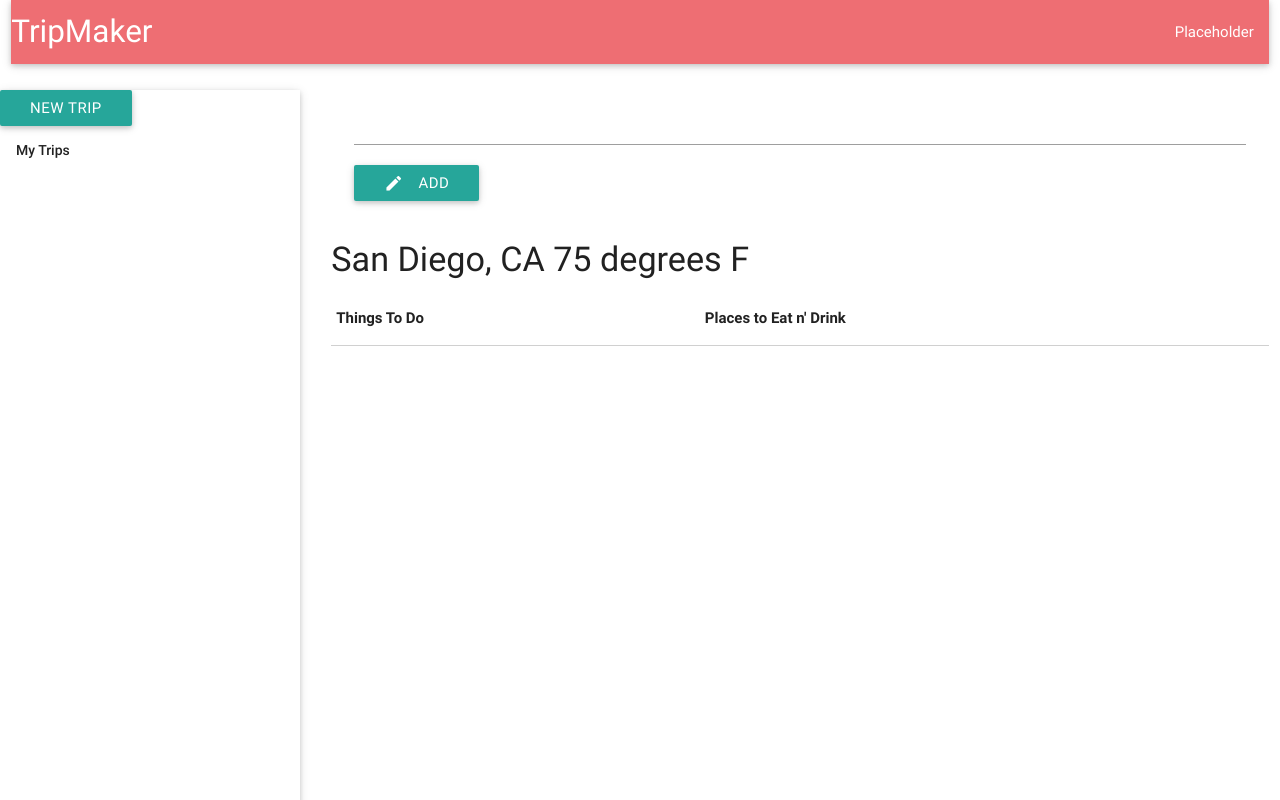
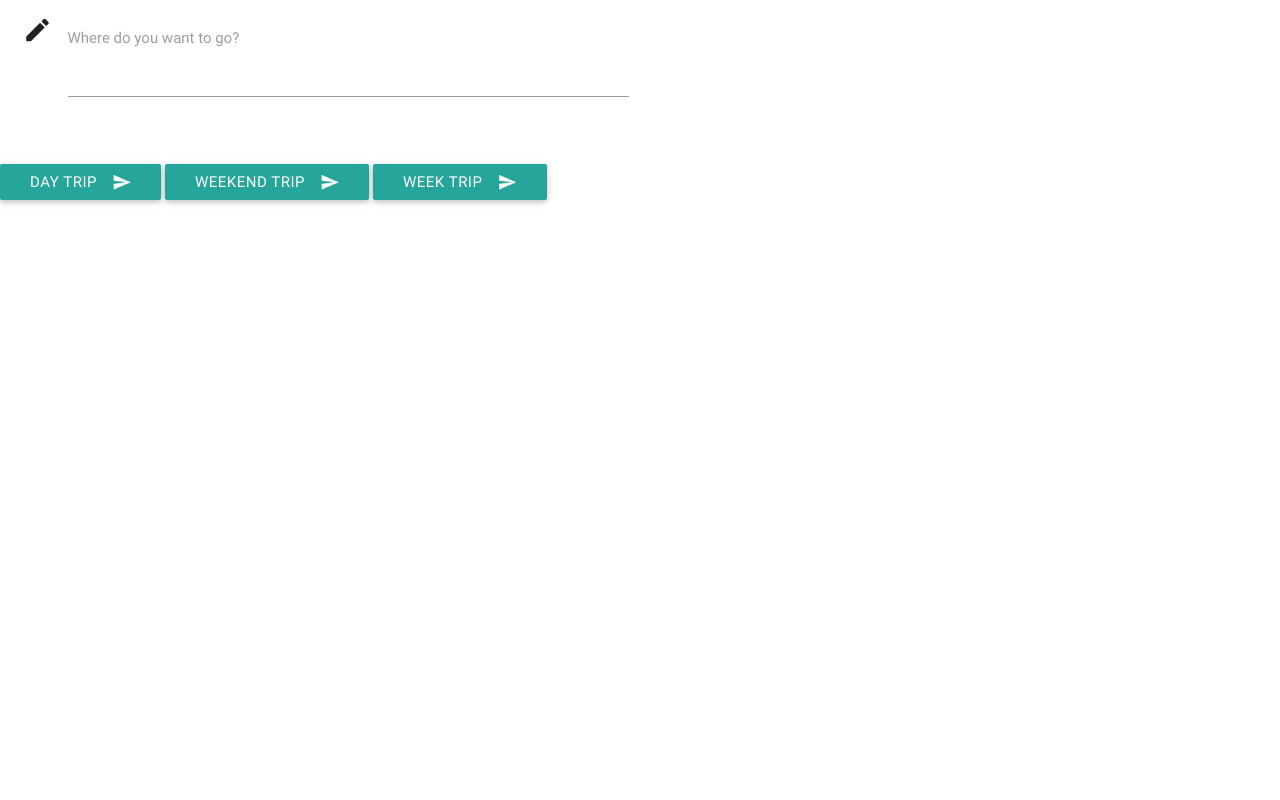
Before and after one commit to GRamirez2/TripMaker, a PHP site: page / in a window 1280 px wide. Run offline with PHP 8.4, Linux system fonts and the light colour scheme; lists and menus that the app fills with data are empty; some libraries are stand-ins or nearby versions.

Commit message:
added 1st page form

```diff
--- a/assets/js/logic.js
+++ b/assets/js/logic.js
@@ -2,6 +2,26 @@
 // add ready function??
 
 $(document).ready(function() {
+	$("#page2").hide();
+	$("#page1btn").click(function(){
+		$("#page1").hide();
+		$("#page2").show();
+
+	});
+
+	$("#page2").hide();
+	$("#page1btn2").click(function(){
+		$("#page1").hide();
+		$("#page2").show();
+
+	});
+
+	$("#page2").hide();
+	$("#page1btn3").click(function(){
+		$("#page1").hide();
+		$("#page2").show();
+
+	});
 
 	// alert("working!");
 	  // Initialize Firebase
--- a/index.html
+++ b/index.html
@@ -16,8 +16,36 @@
 
 </head>
 <body>
+<div id="page1">
+	  <div class="row">
+	    <form class="col s12">
+	      <div class="row">
+	        <div class="input-field col s6">
+	          <i class="material-icons prefix">mode_edit</i>
+	          <textarea id="icon_prefix2" class="materialize-textarea"></textarea>
+	          <label for="icon_prefix2">Where do you want to go?</label>
+	        </div>
+	      </div>
+	    </form>
+	  </div>
 
-<container>
+    <button id="page1btn" class="btn waves-effect waves-light" type="submit" name="action">Day Trip
+    <i class="material-icons right">send</i>
+  </button>
+    <button id="page1btn2" class="btn waves-effect waves-light" type="submit" name="action">Weekend Trip
+    <i class="material-icons right">send</i>
+  </button>
+    <button id="page1btn3" class="btn waves-effect waves-light" type="submit" name="action">Week Trip
+    <i class="material-icons right">send</i>
+  </button>
+</div>
+
+
+
+
+</div>
+
+<div id="page2">
 
 <!-- top nav bar -->
 	<div class="row">
@@ -87,7 +115,7 @@
 	</div>
 
 
-</container>
+</div>>
 
 
     	<!-- <iframe src="https://www.google.com/maps/embed?pb=!1m18!1m12!1m3!1d55134.10748760741!2d-97.78582729412481!3d30.268951190987522!2m3!1f0!2f0!3f0!3m2!1i1024!2i768!4f13.1!3m3!1m2!1s0x8644b50e720134c3%3A0x9eb67ecc9e2fcb81!2sLady+Bird+Lake!5e0!3m2!1sen!2sus!4v1474387287063" width="800" height="600" frameborder="0" style="border:0" allowfullscreen></iframe>
```
Also changed, not shown: assets/css/style.css (line endings or trailing spaces), assets/images/HD-Beach-Wallpaper-8.jpg (added).
